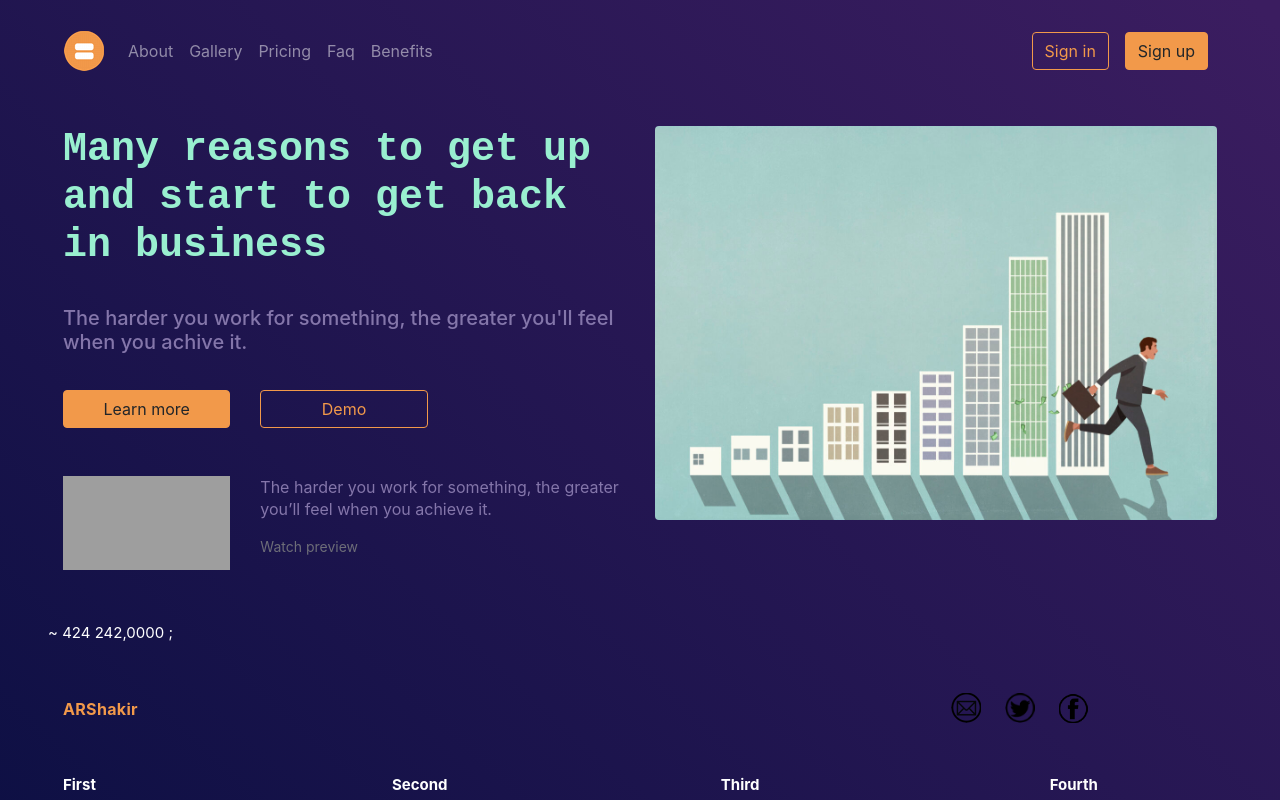
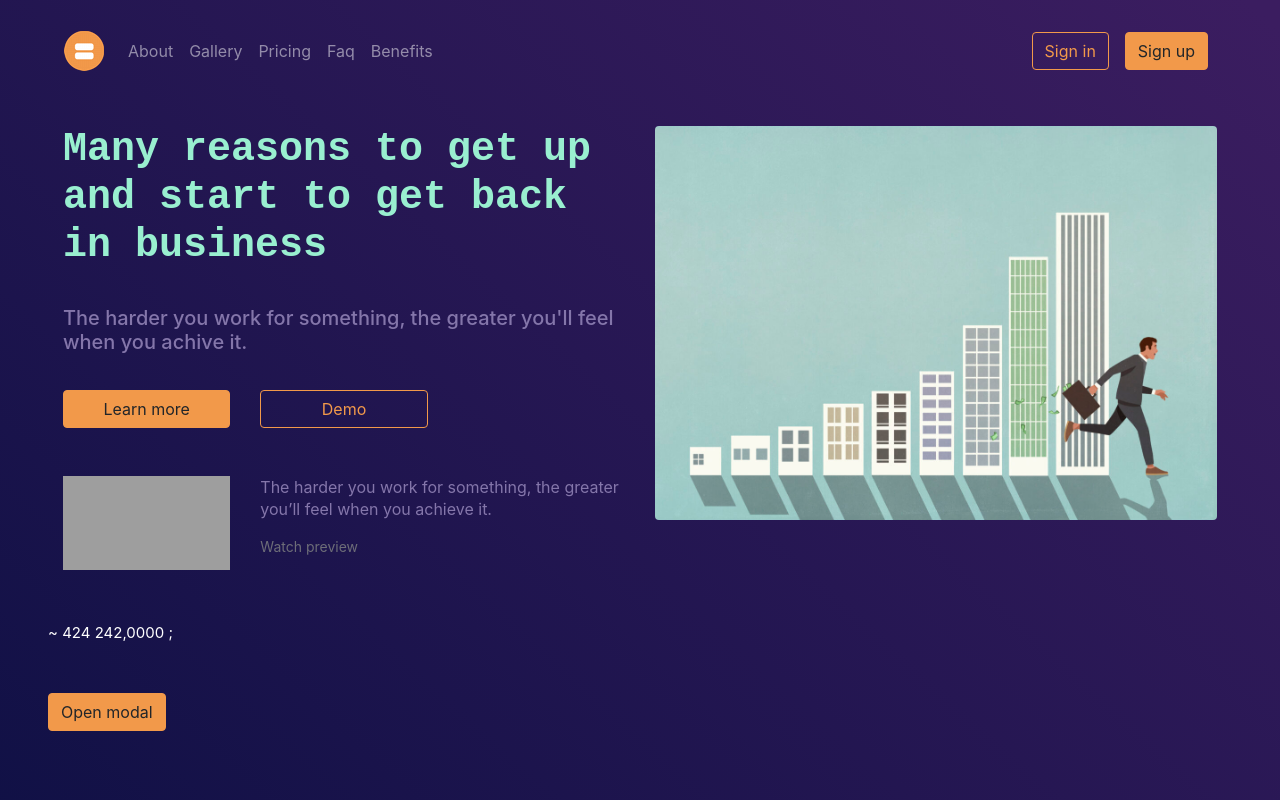
Before and after one commit to patricianagy/first_project, a React (Create React App) app: page / in a window 1280 px wide. Shown: the top 800 px of the page. Built offline with nearby package versions, Linux system fonts and the light colour scheme; grey boxes are pictures that could not be loaded.

Commit message:
Created modal

```diff
--- a/src/App.js
+++ b/src/App.js
@@ -2,6 +2,7 @@ import Hero from './components/hero/hero.js'
 import NavigationBar from './components/navigationBar/navigationBar.js'
 import Footer from './components/footer/footer.js'
 import Counter from './components/counter/counter.js'
+import ModalWindow from './components/modal/modal.js'
 
 function App() {
   return (
@@ -9,6 +10,7 @@ function App() {
       <NavigationBar />
       <Hero />
       <Counter />
+      <ModalWindow />
       <Footer />
     </div>
   )
--- /dev/null
+++ b/src/components/modal/modal.js
@@ -0,0 +1,34 @@
+import { useState } from 'react'
+import { Button, Modal } from 'react-bootstrap'
+
+function ModalWindow() {
+  const [show, setShow] = useState(false)
+
+  const handleClose = () => setShow(false)
+  const handleShow = () => setShow(true)
+
+  return (
+    <div>
+      <Button variant="button" onClick={handleShow} className="my-5">
+        Open modal
+      </Button>
+
+      <Modal show={show} onHide={handleClose}>
+        <Modal.Header>
+          <Modal.Title>Modaaaal</Modal.Title>
+        </Modal.Header>
+        <Modal.Body>
+          <p>
+            Lorem ipsum dolor sit amet, consectetur adipiscing elit. Donec lacus
+            magna, semper et cursus vitae, scelerisque vitae odio. Curabitur
+            euismod tristique ullamcorper. Ut sagittis ante tellus, eu luctus
+            elit pretium nec.
+          </p>
+          <Button onClick={handleClose}>Close</Button>
+        </Modal.Body>
+      </Modal>
+    </div>
+  )
+}
+
+export default ModalWindow
```
